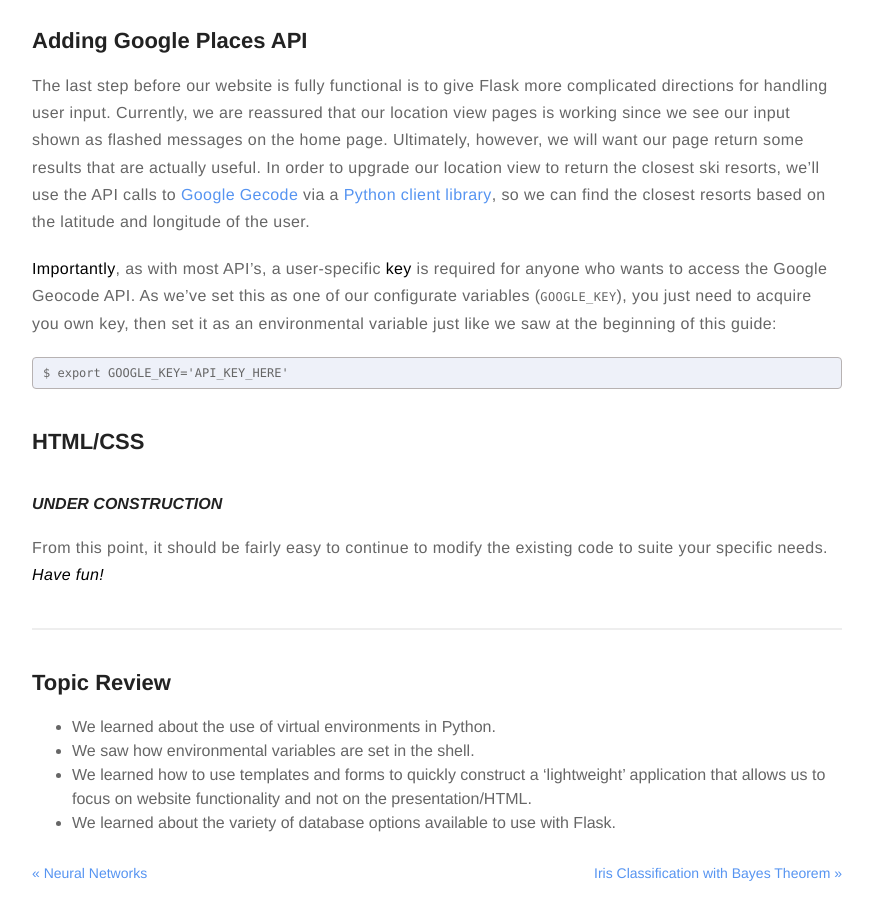
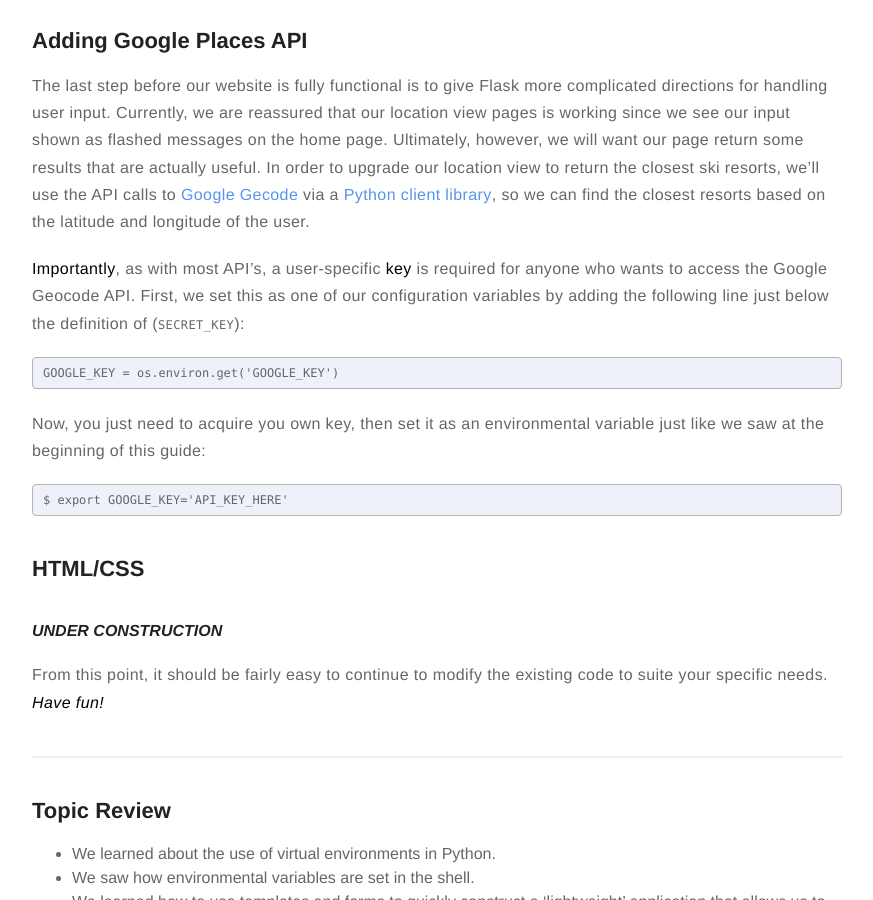
Before and after one commit to meccaLeccaHi/meccaLeccaHi.github.io, a Jekyll site: the page built from _posts/2018-11-08-web-apps-with-flask.md, in a window 1280 px wide and 900 px high, scrolled down 18047 px. Shown: the whole window, without its empty margins (203-1076 px from the left). Built offline with Jekyll 4.4.1, drawn with Linux system fonts in a browser that asks for light colours; comment, search, counter and statistics services are not loaded.

Commit message:
updating photo

````diff
--- a/_config.yml
+++ b/_config.yml
@@ -8,7 +8,7 @@ markdown: kramdown
 # if it's an external image, update below for true
 # better with square images
 external-image: false
-picture: assets/images/adam1.jpg
+picture: assets/images/adam1.png
 
 # If you want to include your resume, set to true
 # and specify source (external or local).
--- a/_posts/2018-11-08-web-apps-with-flask.md
+++ b/_posts/2018-11-08-web-apps-with-flask.md
@@ -630,7 +630,11 @@ Check it out! It works!
 ## Adding Google Places API
 The last step before our website is fully functional is to give Flask more complicated directions for handling user input. Currently, we are reassured that our location view pages is working since we see our input shown as flashed messages on the home page. Ultimately, however, we will want our page return some results that are actually useful. In order to upgrade our location view to return the closest ski resorts, we'll use the API calls to [Google Gecode](https://developers.google.com/maps/documentation/geocoding/start) via a [Python client library](https://github.com/googlemaps/google-maps-services-python), so we can find the closest resorts based on the latitude and longitude of the user.
 
-**Importantly**, as with most API's, a user-specific **key** is required for anyone who wants to access the Google Geocode API. As we've set this as one of our configurate variables (`GOOGLE_KEY`), you just need to acquire you own key, then set it as an environmental variable just like we saw at the beginning of this guide:
+**Importantly**, as with most API's, a user-specific **key** is required for anyone who wants to access the Google Geocode API. First, we set this as one of our configuration variables by adding the following line just below the definition of (`SECRET_KEY`):
+```
+GOOGLE_KEY = os.environ.get('GOOGLE_KEY')
+```
+Now, you just need to acquire you own key, then set it as an environmental variable just like we saw at the beginning of this guide:
 ```
 $ export GOOGLE_KEY='API_KEY_HERE'
 ```
````
Also changed, not shown: assets/images/adam1.png (added), assets/images/adam4.jpg (renamed from assets/images/adam1.jpg).
